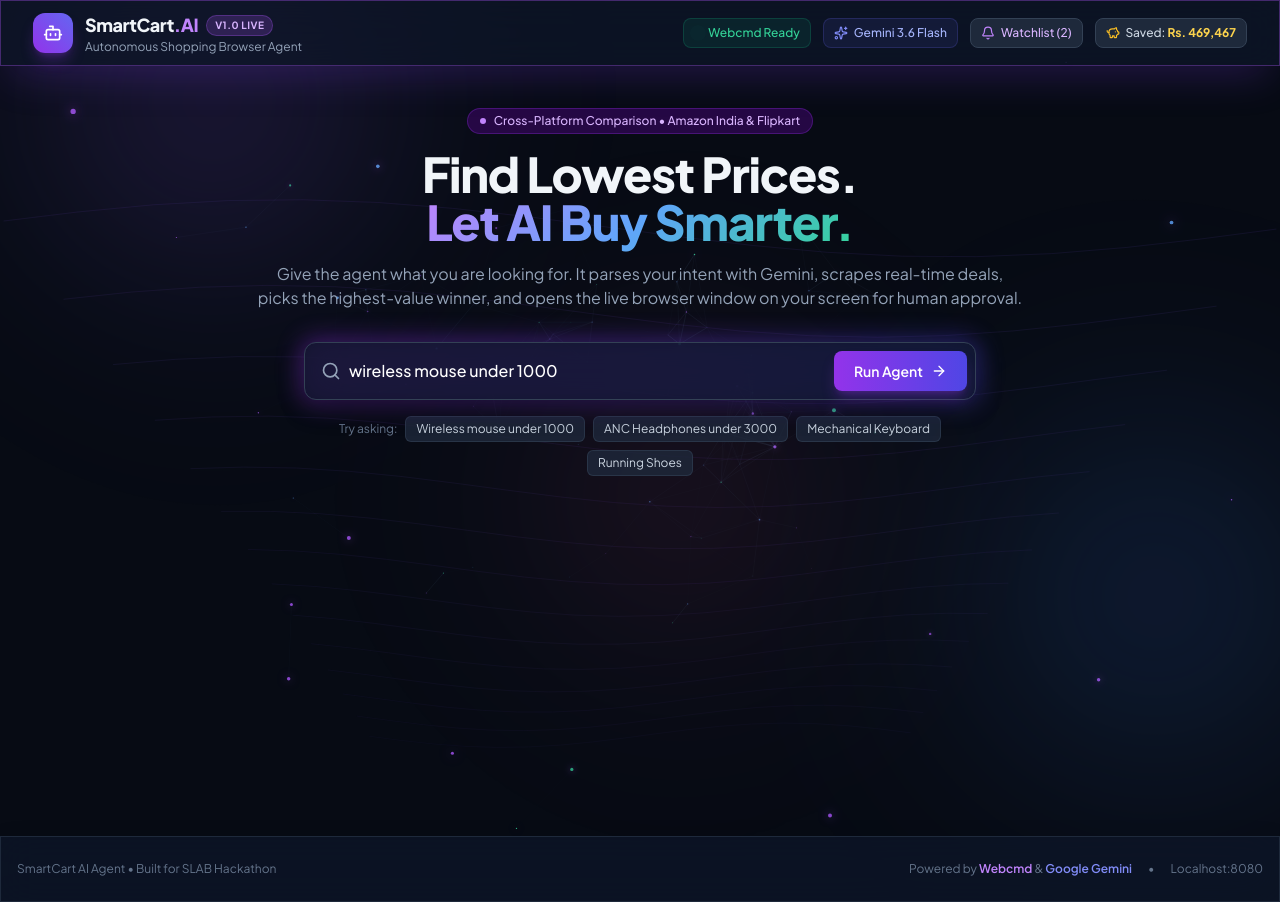
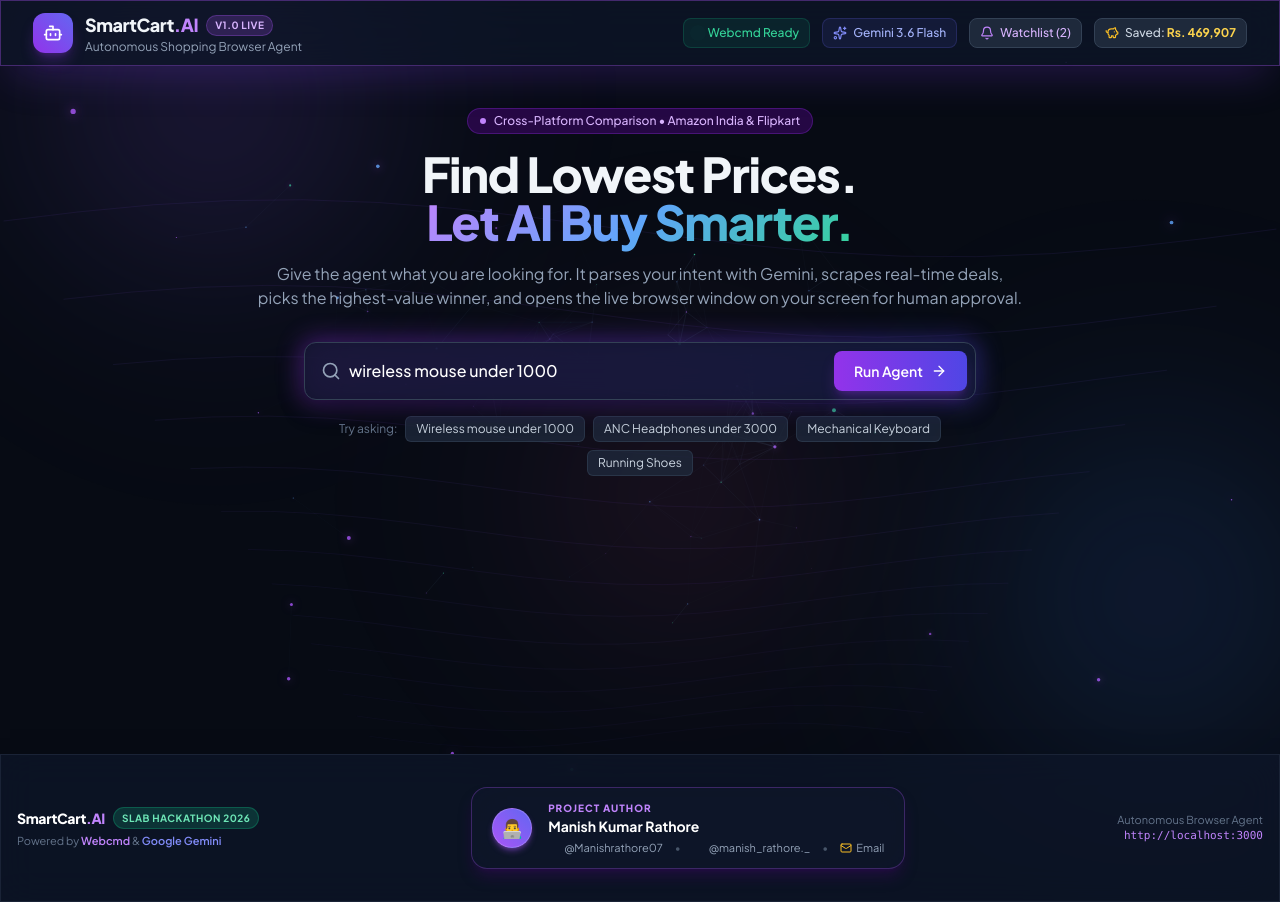
Before and after one commit to Manishrathore07/SmartCart.AI, a FastAPI app: page / in a window 1280 px wide. Run offline with FastAPI, Linux system fonts and the light colour scheme; some libraries are stand-ins or nearby versions.

Commit message:
feat: add Author profile card for Manish Kumar Rathore and update documentation

```diff
--- a/memory.json
+++ b/memory.json
@@ -237,13 +237,27 @@
       "total_products_found": 2,
       "winner_site": "amazon",
       "winner_price": 229.0
+    },
+    {
+      "query": "wireless mouse under 1000",
+      "timestamp": "2026-09-13T14:17:06.660803",
+      "total_products_found": 2,
+      "winner_site": "amazon",
+      "winner_price": 259.0
+    },
+    {
+      "query": "wireless mouse under 1000",
+      "timestamp": "2026-09-13T18:04:27.389413",
+      "total_products_found": 4,
+      "winner_site": "amazon",
+      "winner_price": 259.0
     }
   ],
   "learned_workflows": {},
   "price_history": {},
   "stats": {
-    "total_searches": 34,
-    "money_saved": 469467.0
+    "total_searches": 36,
+    "money_saved": 469907.0
   },
   "watchlist": [
     {
--- a/templates/index.html
+++ b/templates/index.html
@@ -518,14 +518,52 @@
     </div>
   </div>
 
-  <!-- Footer -->
-  <footer class="border-t border-slate-800 py-6 text-center text-xs text-slate-500 glass-card mt-12">
-    <div class="max-w-7xl mx-auto px-4 flex flex-col sm:flex-row items-center justify-between gap-2">
-      <div>SmartCart AI Agent • Built for SLAB Hackathon</div>
-      <div class="flex items-center space-x-4">
-        <span>Powered by <span class="text-purple-400 font-semibold">Webcmd</span> & <span class="text-indigo-400 font-semibold">Google Gemini</span></span>
-        <span>•</span>
-        <span>Localhost:8080</span>
+  <!-- Footer & Author Card -->
+  <footer class="border-t border-slate-800/80 py-8 text-center text-xs text-slate-400 glass-card mt-16 relative overflow-hidden">
+    <div class="max-w-7xl mx-auto px-4 flex flex-col md:flex-row items-center justify-between gap-6">
+
+      <!-- Left: Project Info -->
+      <div class="text-left">
+        <div class="flex items-center space-x-2 mb-1">
+          <span class="font-extrabold text-sm text-white tracking-tight">SmartCart<span class="text-purple-400">.AI</span></span>
+          <span class="text-[10px] uppercase font-bold tracking-wider px-2 py-0.5 rounded-full bg-emerald-500/20 text-emerald-300 border border-emerald-500/30">SLAB Hackathon 2026</span>
+        </div>
+        <p class="text-slate-500 text-[11px]">Powered by <span class="text-purple-400 font-semibold">Webcmd</span> & <span class="text-indigo-400 font-semibold">Google Gemini</span></p>
+      </div>
+
+      <!-- Center / Author Profile Badge -->
+      <div class="glass-card px-5 py-3 rounded-2xl border border-purple-500/30 shadow-lg shadow-purple-950/40 flex items-center space-x-4">
+        <div class="w-10 h-10 rounded-full bg-gradient-to-tr from-purple-500 to-indigo-500 flex items-center justify-center text-white text-lg font-bold shadow-md shadow-purple-500/40 border border-purple-300/30">
+          👨‍💻
+        </div>
+        <div class="text-left">
+          <div class="flex items-center space-x-2">
+            <span class="text-[10px] uppercase tracking-widest font-extrabold text-purple-400">Project Author</span>
+          </div>
+          <div class="font-bold text-sm text-white hover:text-purple-300 transition">Manish Kumar Rathore</div>
+          <div class="flex items-center gap-3 mt-1 text-[11px]">
+            <a href="https://github.com/Manishrathore07" target="_blank" class="text-slate-400 hover:text-white flex items-center space-x-1 transition">
+              <i data-lucide="github" class="w-3 h-3 text-purple-400"></i>
+              <span>@Manishrathore07</span>
+            </a>
+            <span class="text-slate-600">•</span>
+            <a href="https://instagram.com/manish_rathore._" target="_blank" class="text-slate-400 hover:text-pink-400 flex items-center space-x-1 transition">
+              <i data-lucide="instagram" class="w-3 h-3 text-pink-400"></i>
+              <span>@manish_rathore._</span>
+            </a>
+            <span class="text-slate-600">•</span>
+            <a href="mailto:manishkumarrathore0711@gmail.com" class="text-slate-400 hover:text-amber-400 flex items-center space-x-1 transition">
+              <i data-lucide="mail" class="w-3 h-3 text-amber-400"></i>
+              <span>Email</span>
+            </a>
+          </div>
+        </div>
+      </div>
+
+      <!-- Right: Port Status -->
+      <div class="text-right text-slate-500 text-[11px]">
+        <div>Autonomous Browser Agent</div>
+        <div class="text-purple-400 font-mono">http://localhost:3000</div>
       </div>
     </div>
   </footer>
```
Also changed, not shown: README.md.
